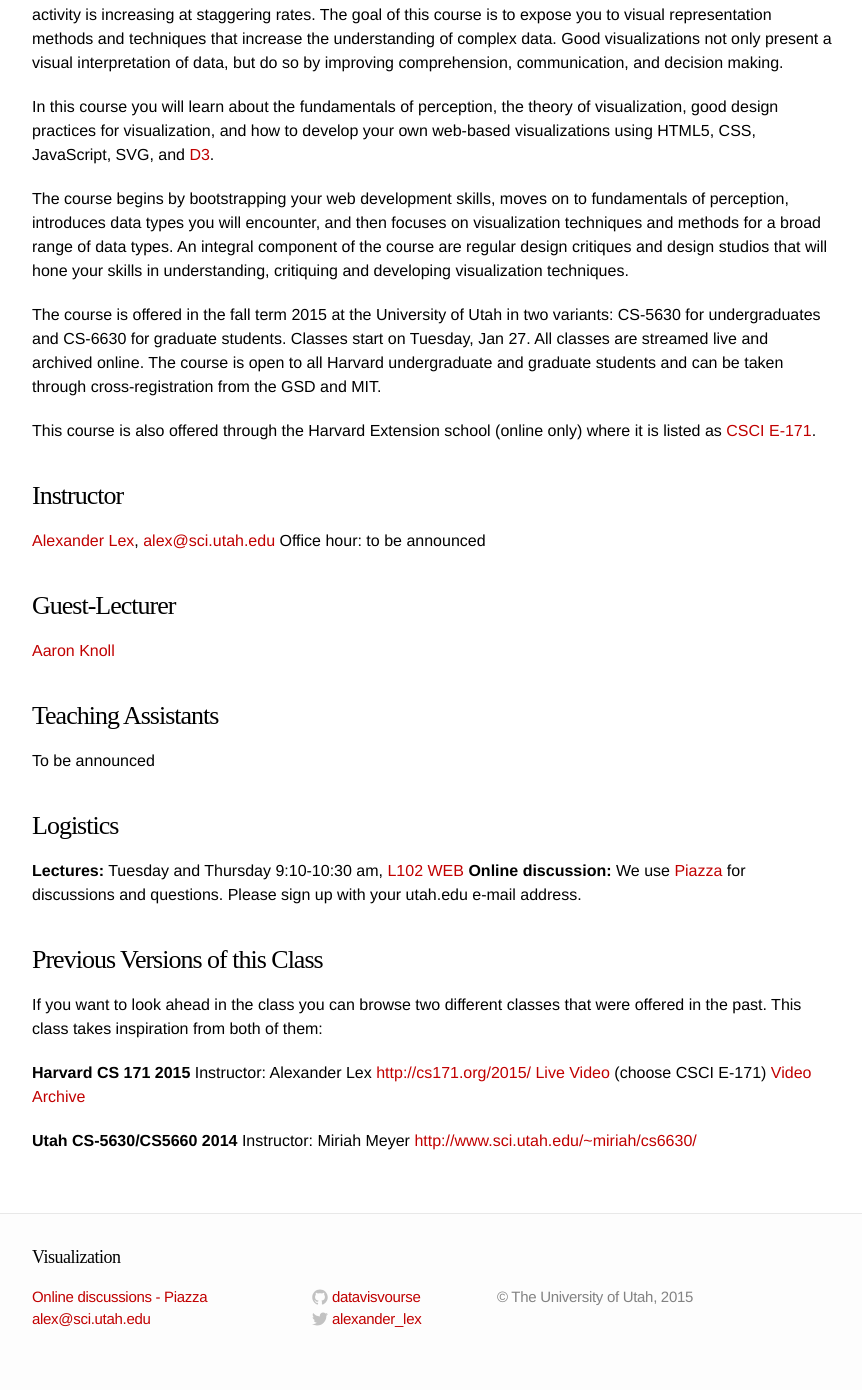
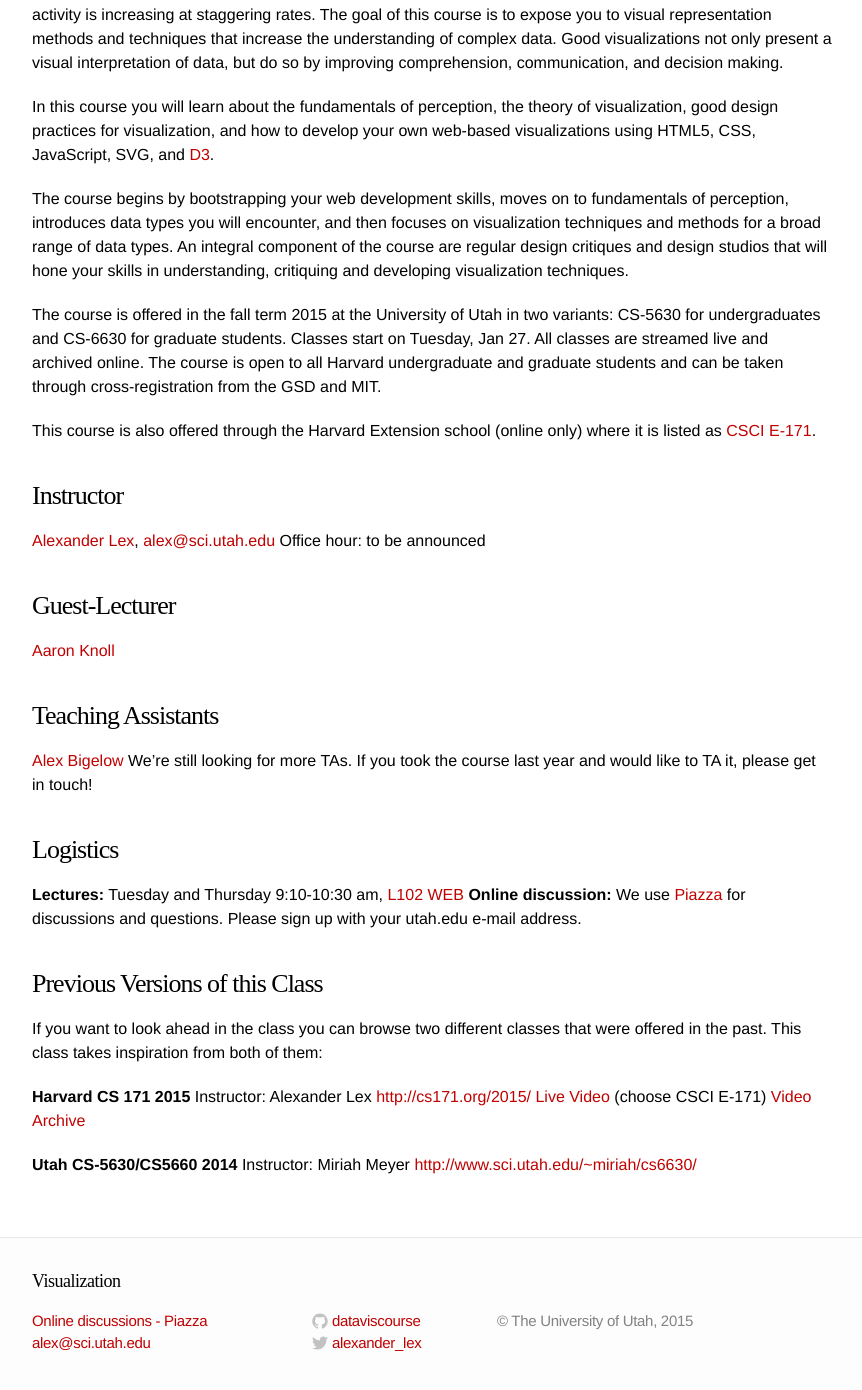
Before and after one commit to CS171/2016-cs171-website, a Jekyll site: the page built from index.md, in a window 1280 px wide and 1400 px high, scrolled down 471 px. Shown: the top 1390 px of the window, without its empty margins (208-1070 px from the left). Built offline with Jekyll 4.4.1, drawn with Linux system fonts in a browser that asks for light colours; some web fonts are replaced.

Commit message:
fixed link to github, added alex, fixed minor thing in syllabus

```diff
--- a/_config.yml
+++ b/_config.yml
@@ -6,7 +6,7 @@ footer: "© The University of Utah, 2015"
 baseurl: "/2015"
 url: "http://dataviscourse.net/"
 twitter_username: alexander_lex
-github_username:  datavisvourse
+github_username:  dataviscourse
 
 google_analytics: "UA-65153996-1"
 
--- a/index.md
+++ b/index.md
@@ -31,7 +31,8 @@ Office hour: to be announced
 
 ### Teaching Assistants
 
-To be announced
+[Alex Bigelow](http://www.cs.utah.edu/~abigelow/)
+We're still looking for more TAs. If you took the course last year and would like to TA it, please get in touch!
 
 ### Logistics
 
```
Also changed, not shown: syllabus.md (+1 -1 lines).
